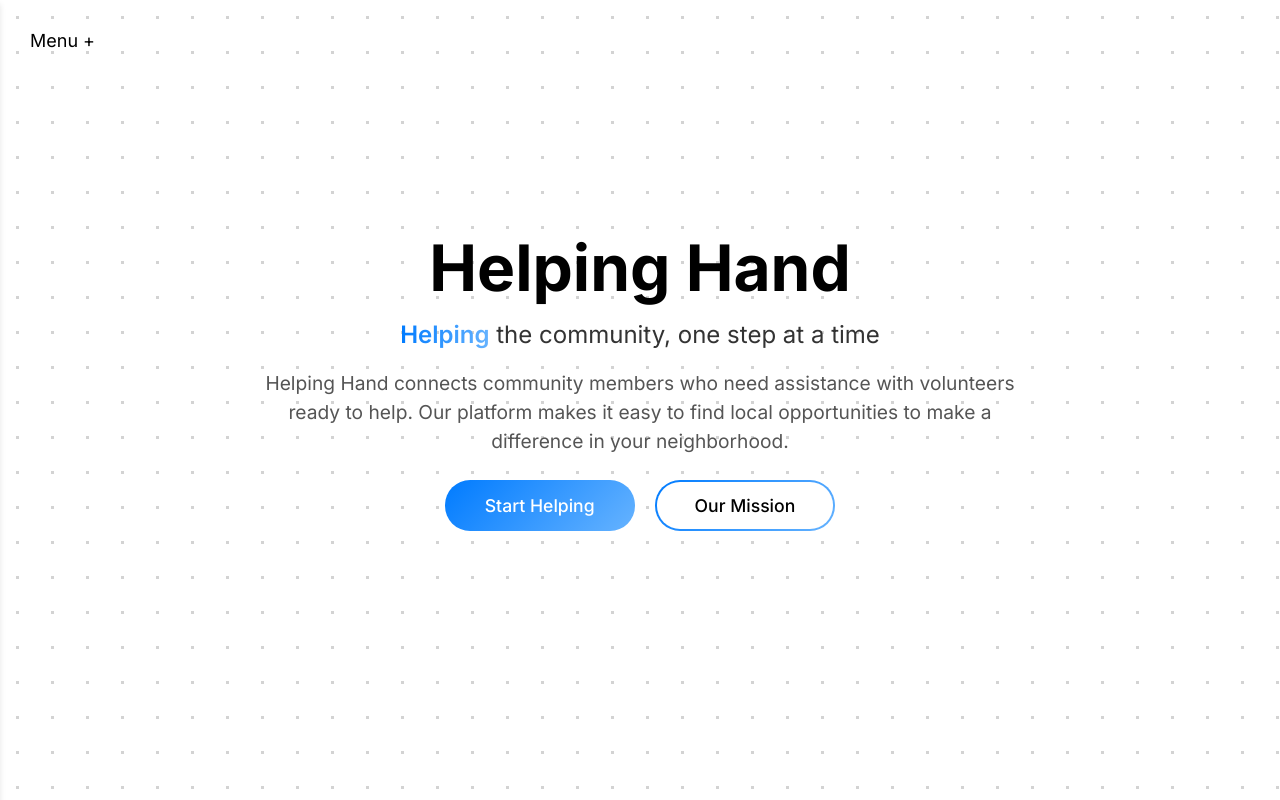
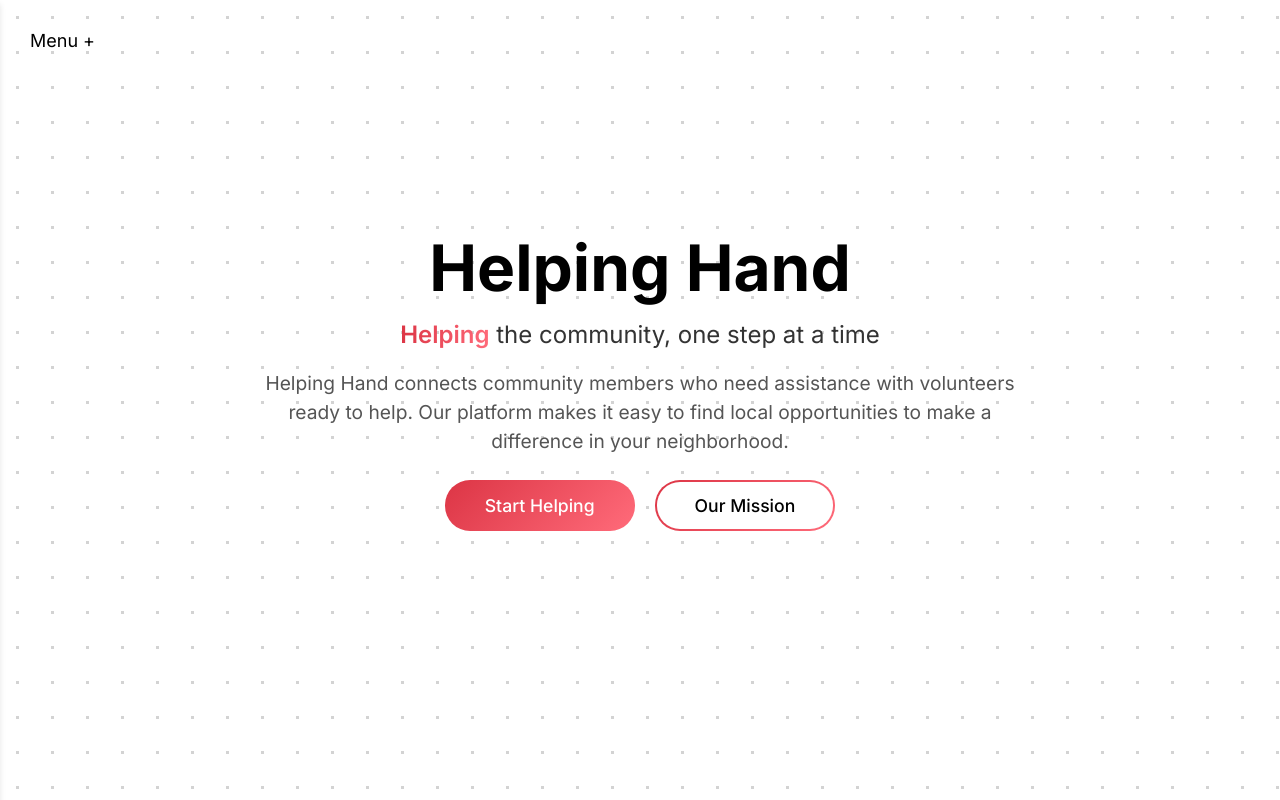
Before and after one commit to AryanOvalekar/HelpingHand, a React (Vite) app in the folder frontend/: page / in a window 1280 px wide. Built offline with nearby package versions, Linux system fonts and the light colour scheme; no server answers.

Commit message:
update colors

```diff
--- a/frontend/src/index.css
+++ b/frontend/src/index.css
@@ -1,8 +1,8 @@
 @import url('https://fonts.googleapis.com/css2?family=Inter:wght@100;200;300;400;500;600;700;800;900&display=swap');
 
 :root {
-  --accent-color-1: #007bff;
-  --accent-color-2: #66b3ff;
+  --accent-color-1: #dc3545;
+  --accent-color-2: #ff6b7a;
 }
 
 * {
```
